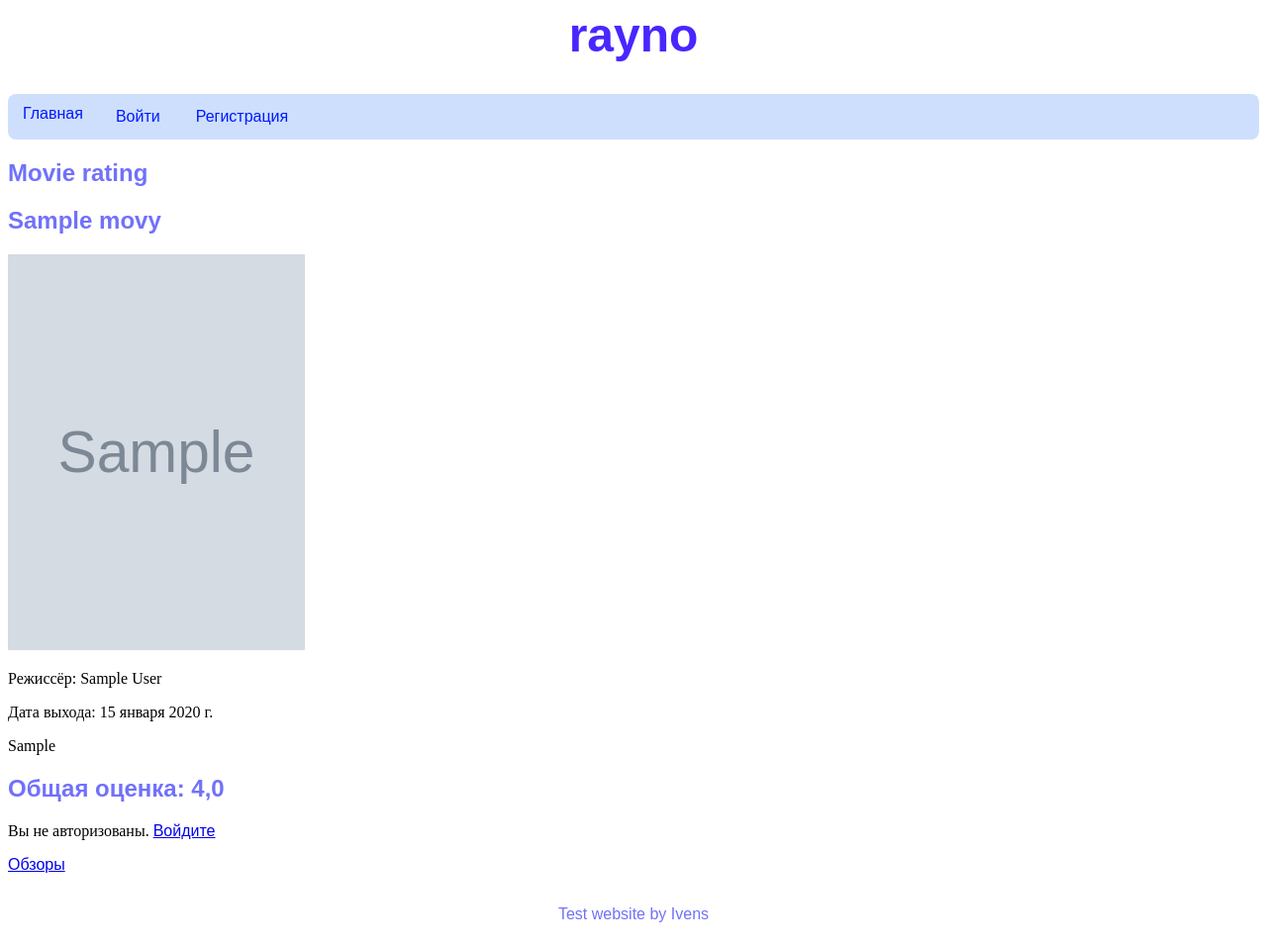
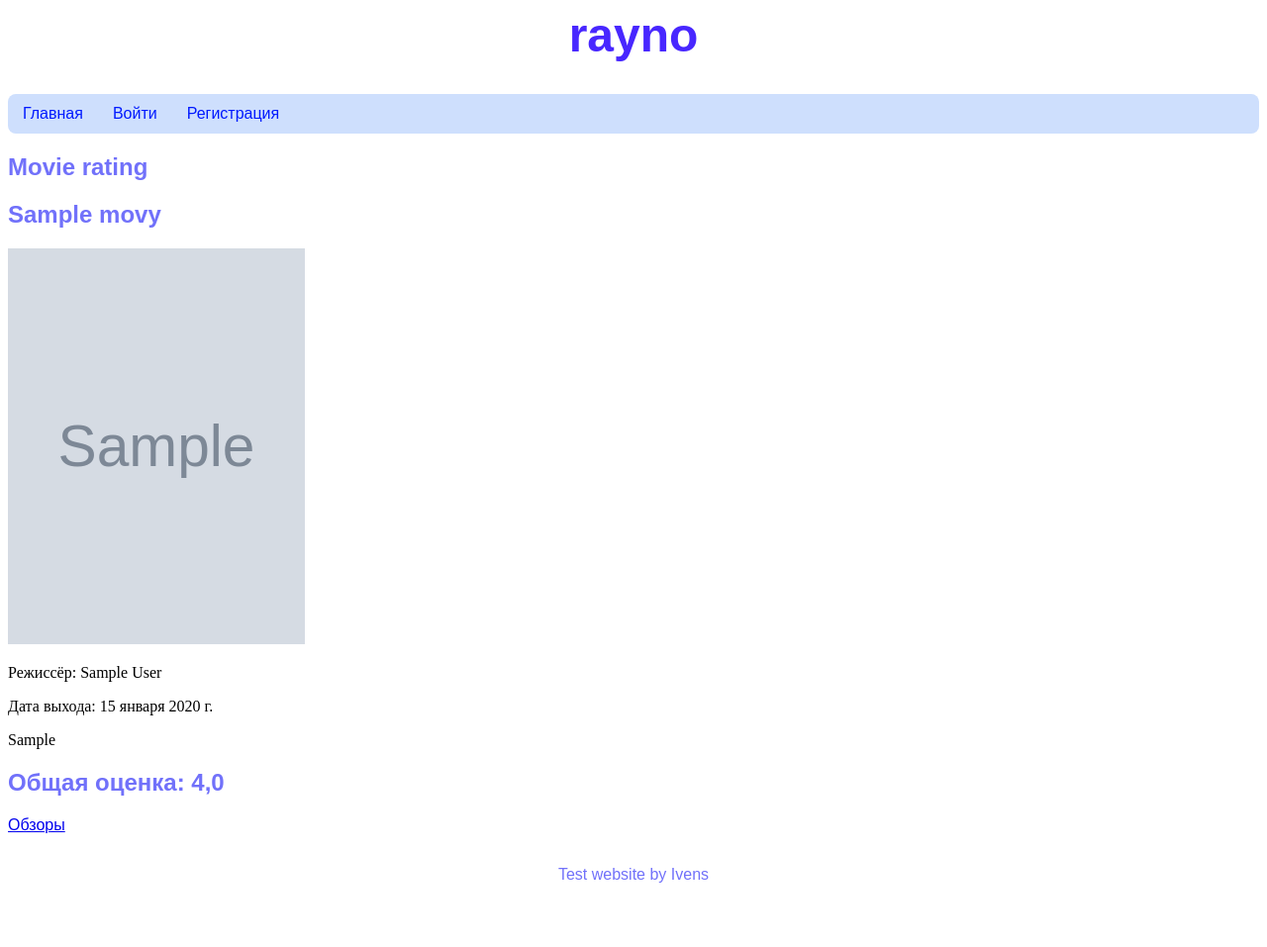
Before and after one commit to MrIvensZ/rayno, a Django app: page /movies/1 in a window 1280 px wide. Shown: the whole page at 99% size. After the commit the page ends 892 px from the top, so only its background shows below. Run offline with Django 5.2, Linux system fonts and the light colour scheme; tables that the repository leaves empty hold one stand-in row (values such as "Sample post"); grey boxes marked "Sample" are stand-in pictures.

Commit message:
some patch

```diff
--- a/ray_no/templates/includes/header.html
+++ b/ray_no/templates/includes/header.html
@@ -15,10 +15,10 @@
             </p>
         {% else %}
             <p class="button-header">
-                <a class="button-header" href="{% url 'users:login' %}">Войти</a>
+                <a href="{% url 'users:login' %}">Войти</a>
             </p>
             <p class="button-header">
-                <a class="button-header" href="{% url 'users:registration' %}">Регистрация</a>
+                <a href="{% url 'users:registration' %}">Регистрация</a>
             </p>
         {% endif %}
     </div>
--- a/ray_no/templates/movies/movie_detail.html
+++ b/ray_no/templates/movies/movie_detail.html
@@ -27,8 +27,6 @@
                     {{ form.as_p }}
                     <button type="submit">Поставить оценку</button>
                 </form>
-            {% else %}
-                <p>Вы не авторизованы. <a href="{% url 'users:login' %}">Войдите</a></p>
             {% endif %}
         {% endif %}
         {% if movie.reviews.all %}
--- a/ray_no/templates/movies/review_detail.html
+++ b/ray_no/templates/movies/review_detail.html
@@ -8,12 +8,14 @@
         <p>Создано: {{ review.time_create }}</p>
     </div>
     <h4>Комментарии:</h4>
+    {% if user.is_authenticated %}
         <p>Написать комментарий:</p>
         <form method="post" enctype="multipart/form-data">
             {% csrf_token %}
             {{ form }}
             <button type="submit">Добавить комментарий</button>
         </form>
+    {% endif %}
     {% for comment in comments %}
         <div>
             <p>{{ comment.user }}</p>
```
Lines whose indentation alone changed are shown as unchanged.
